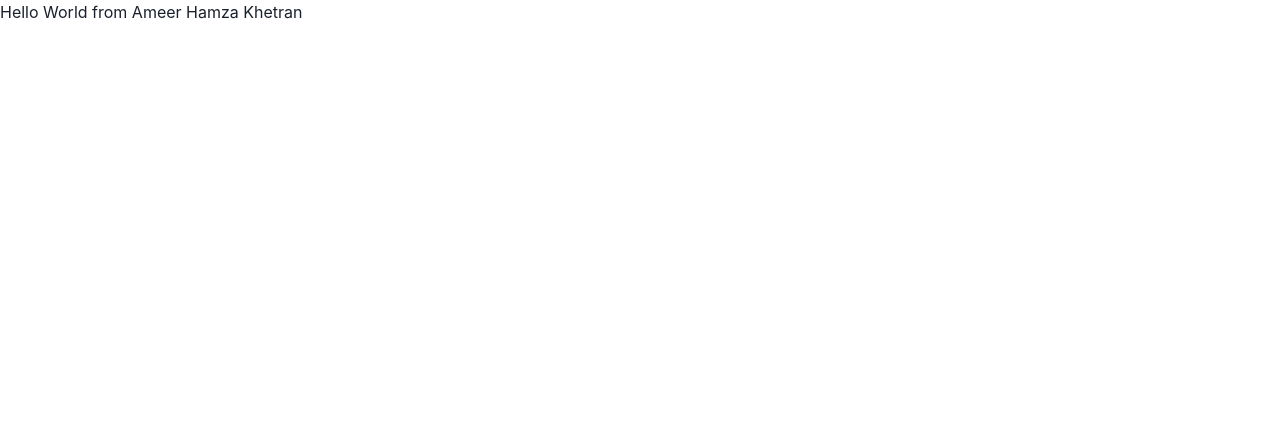
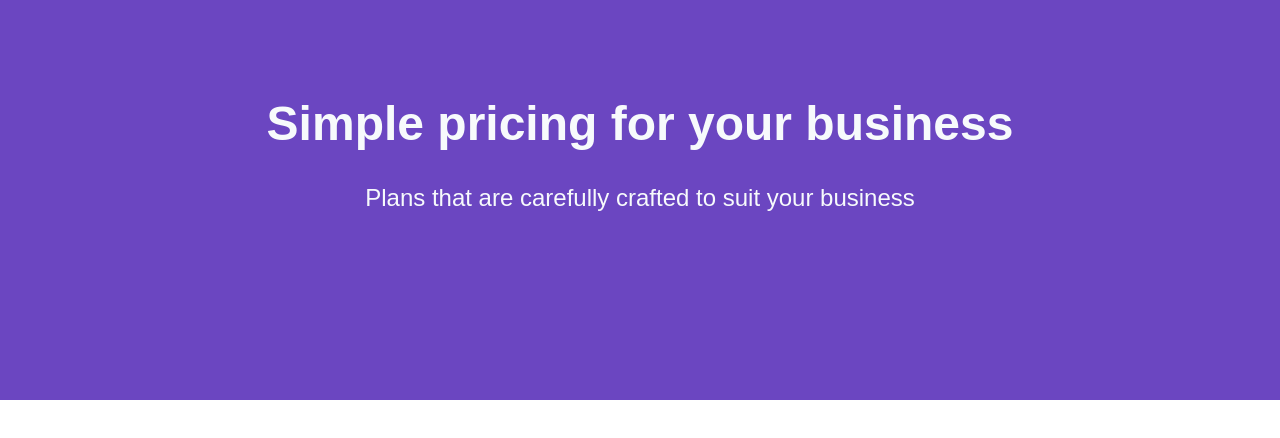
Before and after one commit to Ameer-Hamza-Khetran/chakraUI, a Next.js app: page / in a window 1280 px wide. Shown: the top 438 px of the page. Built offline with nearby package versions, Linux system fonts and the light colour scheme.

Commit message:
minor fix

```diff
--- a/app/page.tsx
+++ b/app/page.tsx
@@ -1,13 +1,12 @@
 // import Image from 'next/image'
 import { Inter } from '@next/font/google'
 // import styles from './page.module.css'
+import Pricing from "./pricingUi/page";
 
 const inter = Inter({ subsets: ['latin'] })
 
 export default function Home() {
   return (
-    <div>
-      Hello World from Ameer Hamza Khetran
-    </div>
+    <Pricing/>
   )
 }
```
